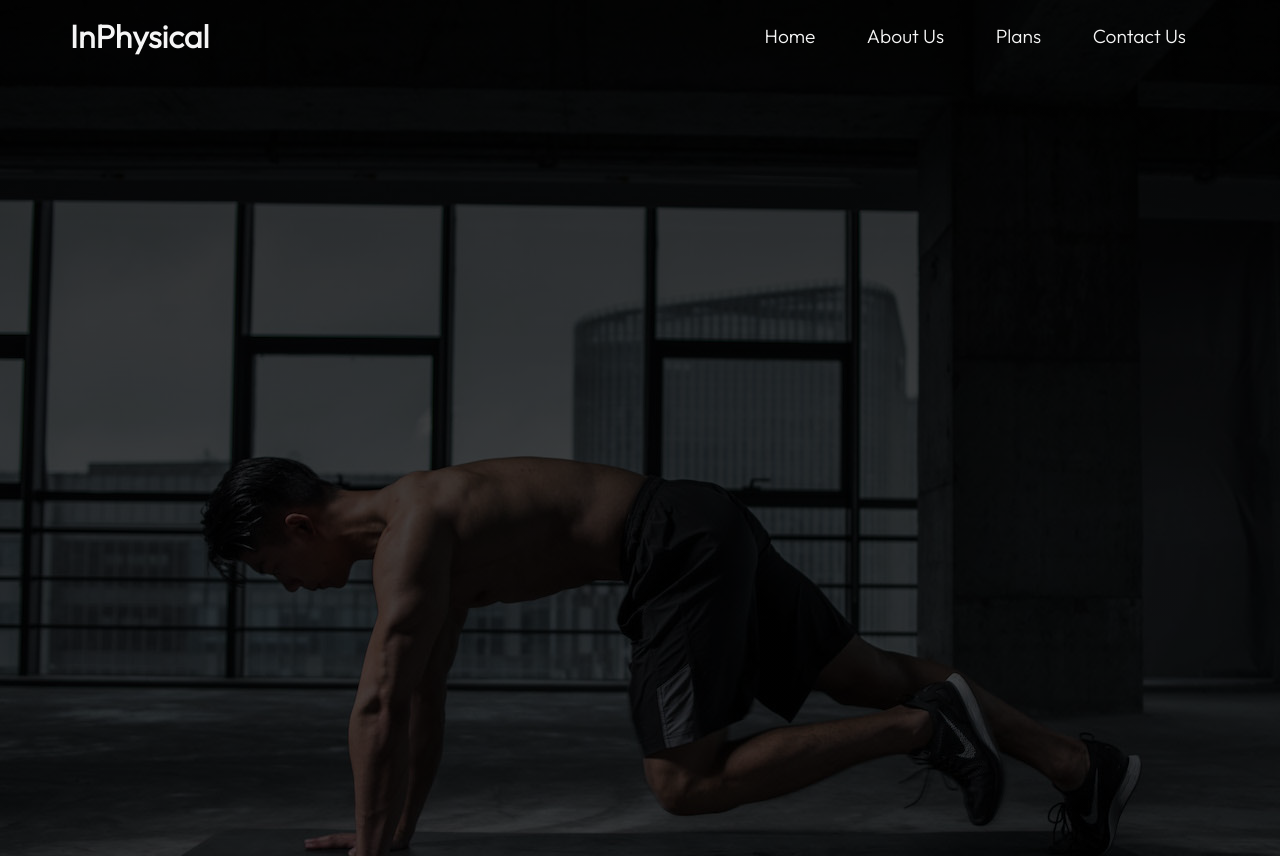
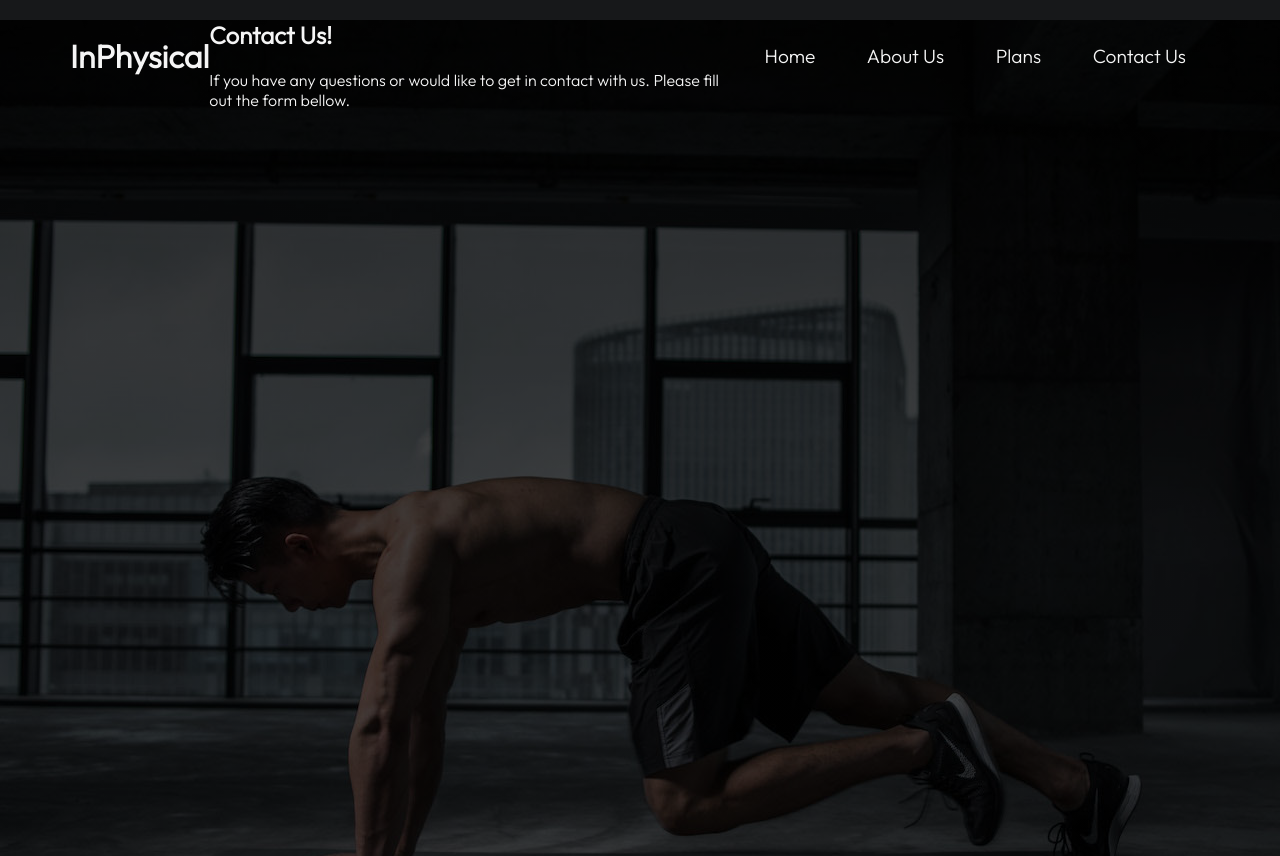
Before and after one commit to danieljcave/inphysical-website, a plain HTML site: page contact-us.html in a window 1280 px wide. Shown: the top 856 px of the page. Drawn offline with Linux system fonts and the light colour scheme.

Commit message:
Add form structure to hero image and created a page for form response

```diff
--- a/contact-us.html
+++ b/contact-us.html
@@ -29,7 +29,16 @@
     </header>
     <main>
         <section id="hero-content">
-            <!--Hero Cover Text-->
+            <!-- Contact Us Form-->
+            <section class="question-form">
+                <div class="form-heading">
+                    <h2>Contact Us!</h2>
+                    <p>If you have any questions or would like to get in contact with us. Please fill out the form bellow.</p>
+                </div>
+                <form id="contact-us-form" action="contact-response.html">
+
+                </form>
+            </section>
             </div>
           </section>
 
```
Also changed, not shown: contact-response.html (added).
